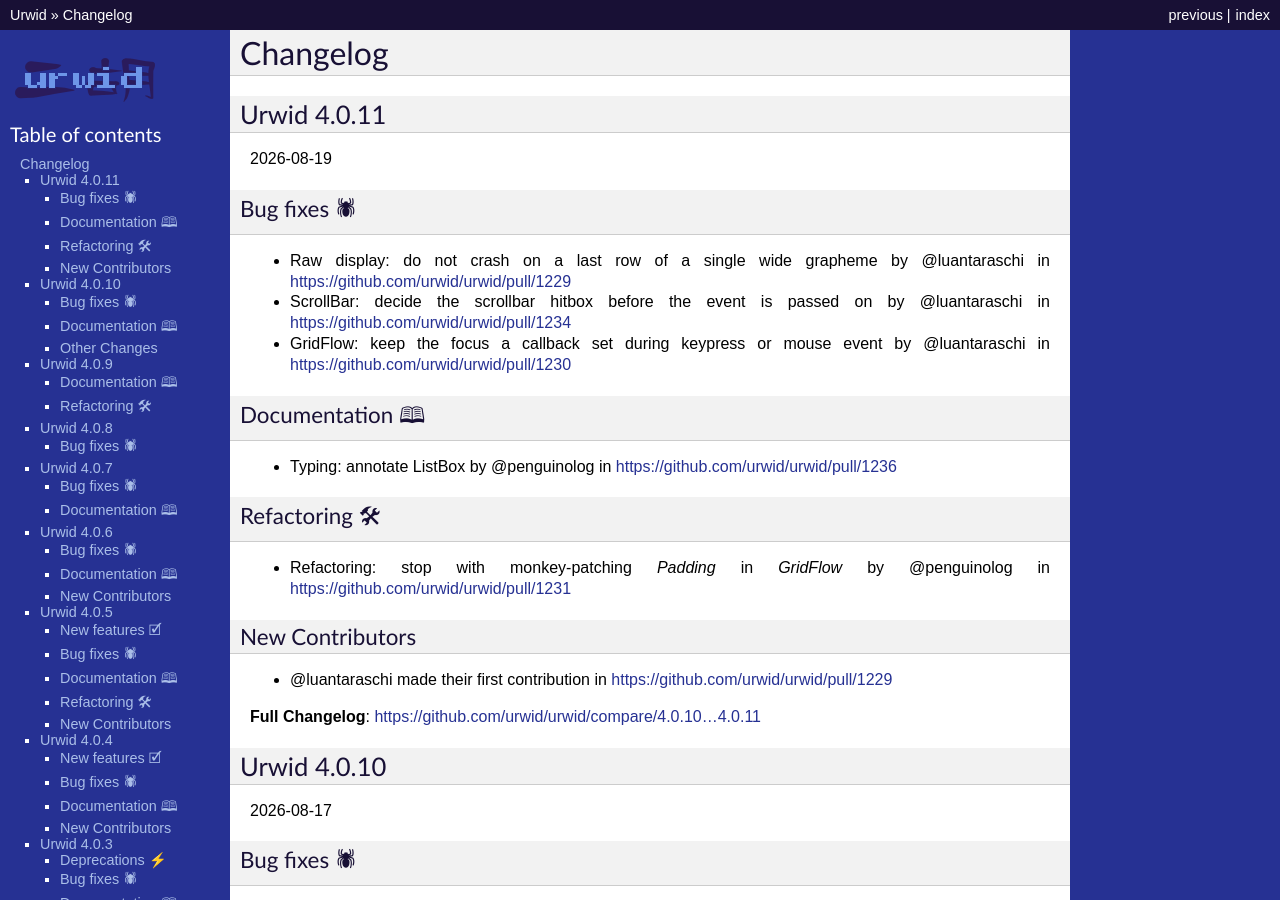
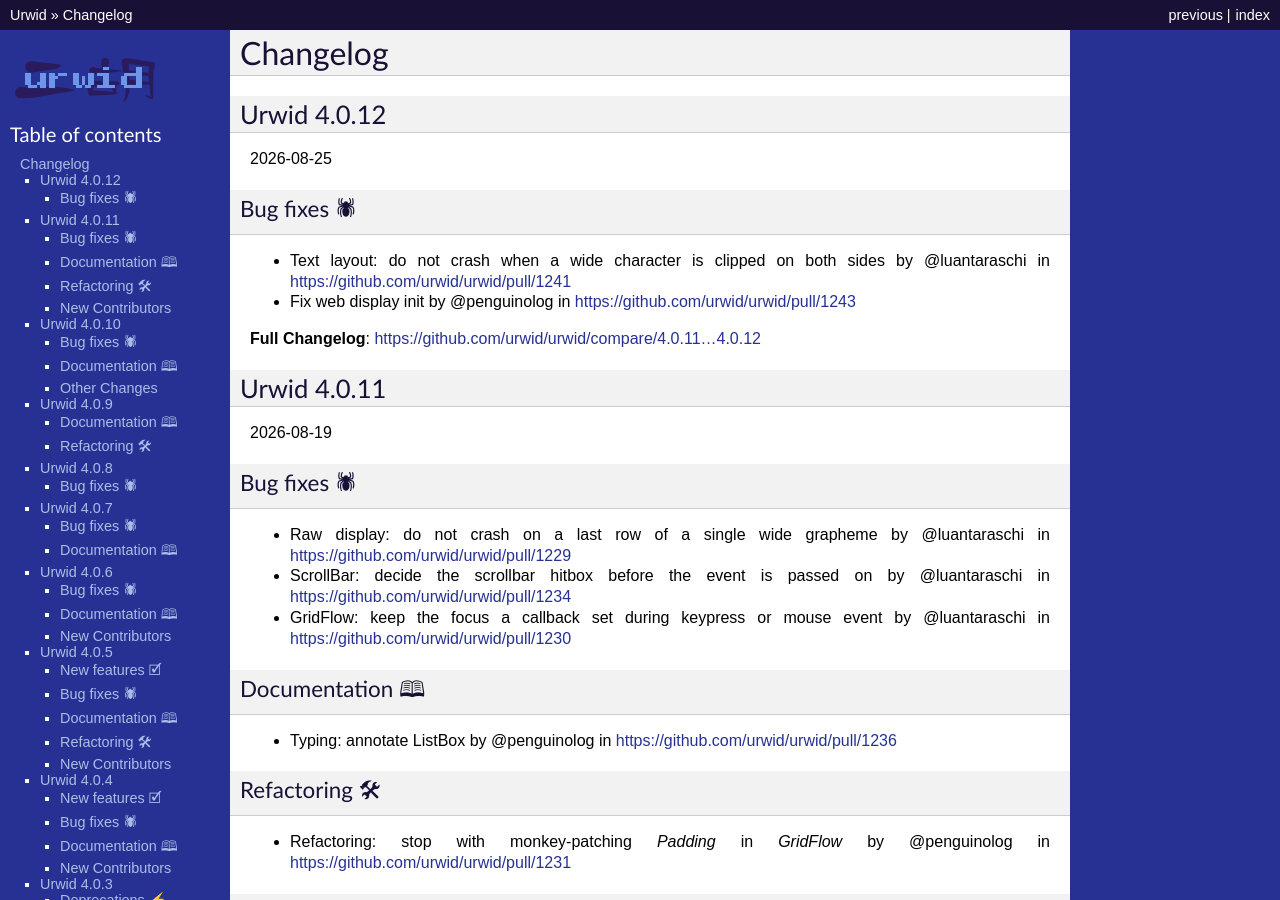
Before and after one commit to urwid/urwid, a Sphinx documentation site: the page built from docs/changelog.rst, in a window 1280 px wide and 900 px high. Built offline with Sphinx 7.4.7, drawn with Linux system fonts in a browser that asks for light colours.

Commit message:
Maintenance: prepare 4.0.12 release (#1248)

```diff
--- a/docs/changelog.rst
+++ b/docs/changelog.rst
@@ -1,6 +1,18 @@
 
 Changelog
 ---------
+
+Urwid 4.0.12
+============
+
+2026-08-25
+
+Bug fixes 🕷
+++++++++++++
+* Text layout: do not crash when a wide character is clipped on both sides by @luantaraschi in https://github.com/urwid/urwid/pull/1241
+* Fix web display init by @penguinolog in https://github.com/urwid/urwid/pull/1243
+
+**Full Changelog**: https://github.com/urwid/urwid/compare/4.0.11...4.0.12
 
 Urwid 4.0.11
 ============
```
